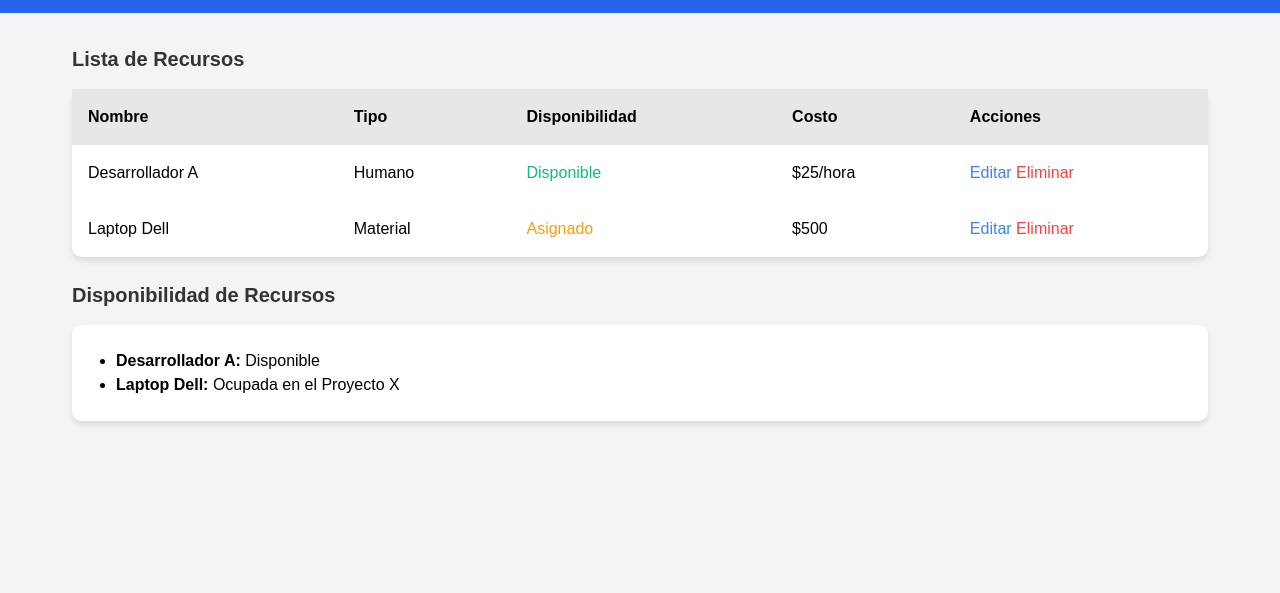
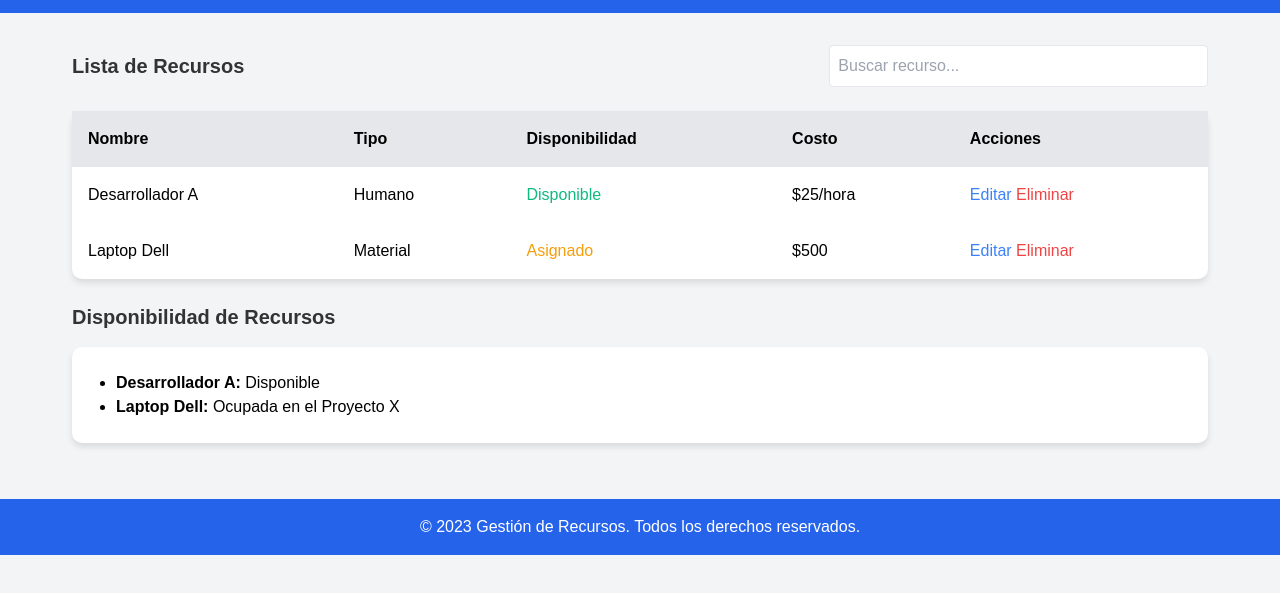
Before and after one commit to sandovaldavid/WebApp_-ProjectManagement, a plain HTML site: page GestionRecursos/index.html in a window 1280 px wide. Shown: the part 59-652 px from the top of the page. Drawn offline with nearby package versions, Linux system fonts and the light colour scheme; files that its build step writes are made by us from their sources.

Commit message:
💄 Add search bar and footer to resource management dashboard

```diff
--- a/GestionRecursos/index.html
+++ b/GestionRecursos/index.html
@@ -17,9 +17,14 @@
 
     <!-- Contenido principal -->
     <main class="p-8">
+        <!-- Search bar -->
+        <div class="mb-6 flex justify-between items-center">
+            <h2 class="text-xl font-semibold">Lista de Recursos</h2>
+            <input type="text" placeholder="Buscar recurso..." class="p-2 border rounded w-1/3">
+        </div>
+
         <!-- Lista de Recursos -->
         <div class="mb-6">
-            <h2 class="text-xl font-semibold mb-4">Lista de Recursos</h2>
             <table class="w-full bg-white shadow-lg rounded-lg">
                 <thead class="bg-gray-200">
                     <tr>
@@ -89,11 +94,18 @@
                   <input type="date" id="start-date" class="w-full p-2 border rounded mb-2" placeholder="Fecha de inicio">
                   <input type="date" id="end-date" class="w-full p-2 border rounded" placeholder="Fecha de fin">
               </div>
-              <button type="submit" class="bg-blue-500 text-white px-4 py-2 rounded">Asignar</button>
-              <button type="button" class="ml-2 text-red-500" onclick="closeModal()">Cancelar</button>
+              <div class="flex justify-end">
+                  <button type="submit" class="bg-blue-500 text-white px-4 py-2 rounded">Asignar</button>
+                  <button type="button" class="ml-2 text-red-500" onclick="closeModal()">Cancelar</button>
+              </div>
           </form>
       </div>
   </div>
+
+  <!-- Footer -->
+  <footer class="p-4 bg-blue-600 text-white text-center">
+      <p>&copy; 2023 Gestión de Recursos. Todos los derechos reservados.</p>
+  </footer>
 
   <script>
       function closeModal() {
```
